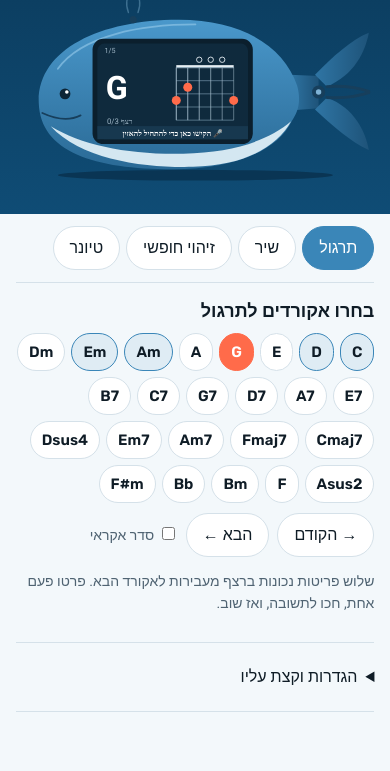
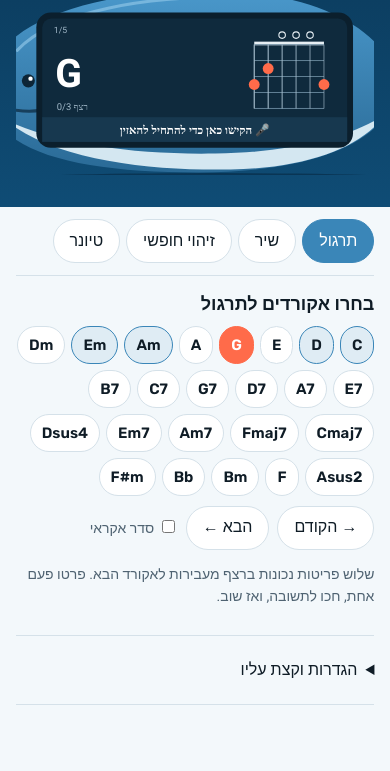
Before and after one commit to ido71/whale-chords, a plain HTML site: page index.html in a window 390 px wide. Shown: the part 73-844 px from the top of the page. Drawn offline with Linux system fonts and the light colour scheme.

Commit message:
Wider whale and feedback bar; zoom to the screen on phones
Co-Authored-By: Claude Opus 5.5 <noreply@anthropic.com>
Claude-Session: https://claude.ai/code/session_01DYjhNSaCwKjSs9wR2toJsx

```diff
--- a/index.html
+++ b/index.html
@@ -19,7 +19,7 @@ body{margin:0;background:var(--bg);color:var(--ink);font:16px/1.55 Heebo,Arial,s
 .top{background:linear-gradient(180deg,var(--sea),var(--sea2));color:#eaf4fa;padding:14px max(4vw,14px) 6px}
 .top .row{max-width:880px;margin:auto;display:flex;align-items:center;gap:10px;flex-wrap:wrap}
 h1{font:700 22px/1.1 Rubik,Heebo,sans-serif;margin:0;flex:1}
-.fig{position:relative;max-width:880px;margin:auto;aspect-ratio:600/330}
+.fig{position:relative;max-width:980px;margin:auto;aspect-ratio:780/330}
 .fig>svg{position:absolute;inset:0;width:100%;height:100%;direction:ltr}
 .fig>svg.go{cursor:pointer}
 .wrap{max-width:880px;margin:auto;padding:0 max(4vw,14px) 40px}
@@ -59,7 +59,7 @@ input[type=text]{min-height:44px;border-radius:12px;border:1.5px solid var(--rul
 .pick[hidden]{display:none}
 details{margin-top:8px}summary{cursor:pointer;min-height:32px}
 @media (prefers-reduced-motion:reduce){.meter i{transition:none}}
-@media(max-width:600px){h1{font-size:19px}.chip{min-height:38px;padding:0 11px}}
+@media(max-width:600px){.fig{aspect-ratio:494/262}h1{font-size:19px}.chip{min-height:38px;padding:0 11px}}
 </style>
 </head>
 <body>
@@ -69,7 +69,7 @@ details{margin-top:8px}summary{cursor:pointer;min-height:32px}
   <div class="meter" aria-hidden="true"><i id="lvl"></i></div>
   <button id="mic" class="mic">🎤 התחל להאזין</button>
  </div>
- <div class="fig"><svg id="whale" viewBox="0 0 600 330" role="img" aria-label="מסך הלוויתן"></svg></div>
+ <div class="fig"><svg id="whale" viewBox="0 0 780 330" role="img" aria-label="מסך הלוויתן"></svg></div>
  <div class="status" id="status" role="status"></div>
 </div>
 
@@ -549,6 +549,7 @@ function target() {
 
 // ------------------------------------------------------------ whale screen
 const svg = $('whale');
+const NARROW = matchMedia('(max-width: 600px)'); NARROW.addEventListener ? NARROW.addEventListener('change', () => screen()) : NARROW.addListener(() => screen());
 function diag(sh, x0, y0) {
   const w = 96, h = 88, sx = w / 5, fy = h / 4; const fr = sh.filter(f => f > 0); let base = 1;
   if (fr.length && Math.max(...fr) > 4) base = Math.min(...fr);
@@ -565,44 +566,46 @@ function screen() {
   if (S.mode === 'tune') {
     const t = T.tuner;
     const inTune = t && Math.abs(t.cents) < 5;
-    const nx = 262 + (t ? Math.max(-50, Math.min(50, t.cents)) : 0) * 2.2;
-    body = T_(262, 175, 58, '#fff', t ? t.note : '—', 'text-anchor="middle" font-weight="700" font-family="Rubik"') +
-      T_(262, 120, 13, '#9fb6c6', t ? 'מיתר ' + t.string + ' · ' + t.freq.toFixed(1) + ' Hz' : 'פרטו מיתר אחד', 'text-anchor="middle"') +
-      `<line x1="152" x2="372" y1="206" y2="206" stroke="#3b5a6f" stroke-width="2"/><line x1="262" x2="262" y1="196" y2="216" stroke="#9fb6c6" stroke-width="2"/>` +
+    const nx = 364 + (t ? Math.max(-50, Math.min(50, t.cents)) : 0) * 2.2;
+    body = T_(364, 175, 58, '#fff', t ? t.note : '—', 'text-anchor="middle" font-weight="700" font-family="Rubik"') +
+      T_(364, 120, 13, '#9fb6c6', t ? 'מיתר ' + t.string + ' · ' + t.freq.toFixed(1) + ' Hz' : 'פרטו מיתר אחד', 'text-anchor="middle"') +
+      `<line x1="254" x2="474" y1="206" y2="206" stroke="#3b5a6f" stroke-width="2"/><line x1="364" x2="364" y1="196" y2="216" stroke="#9fb6c6" stroke-width="2"/>` +
       (t ? `<circle cx="${nx}" cy="206" r="8" fill="${inTune ? '#1f9a60' : '#ff6b4a'}"/>` : '');
     T.fb = t ? { ok: inTune, t: inTune ? '✓ מכוון' : (t.cents < 0 ? 'נמוך ' : 'גבוה ') + Math.abs(t.cents).toFixed(0) + ' סנט — ' + (t.cents < 0 ? 'הדק' : 'שחרר') } : null;
   } else if (S.mode === 'free') {
     const h = T.heard;
     const sh = h ? E.fingering(h.chord) : null;
-    body = T_(150, 190, h && h.chord.name.length > 4 ? 40 : 54, '#fff', h ? h.chord.name : '?', 'font-weight="700" font-family="Rubik"') +
-      T_(152, 226, 13, '#9fb6c6', h ? 'אולי: ' + h.alternatives.map(a => a[0]).join(' · ') : 'נגנו אקורד') + (sh ? diag(sh, 268, 138) : '');
+    body = T_(172, 190, h && h.chord.name.length > 4 ? 40 : 54, '#fff', h ? h.chord.name : '?', 'font-weight="700" font-family="Rubik"') +
+      T_(174, 222, 13, '#9fb6c6', h ? 'אולי: ' + h.alternatives.map(a => a[0]).join(' · ') : 'נגנו אקורד') + (sh ? diag(sh, 446, 132) : '');
   } else {
     const t = target();
     const play = t.ch.transposed(-t.capo).name;
-    body = T_(150, 190, play.length > 4 ? 40 : 54, '#fff', play, 'font-weight="700" font-family="Rubik"') +
-      (t.capo ? T_(152, 212, 12.5, '#ffd36b', 'קפו ' + t.capo + ' · נשמע ' + t.ch.name) : '') +
-      (t.next ? T_(152, 232, 13, '#9fb6c6', '▶ ' + t.next) : T_(152, 232, 13, '#9fb6c6', 'רצף ' + T.streak + '/3')) +
-      T_(148, 114, 12, '#9fb6c6', S.mode === 'song' ? t.pos : (S.pracSel.length ? ((S.pracI % S.pracSel.length + S.pracSel.length) % S.pracSel.length + 1) + '/' + S.pracSel.length : '')) +
-      (t.sec ? T_(376, 114, 13, '#cfe2ee', t.sec, 'text-anchor="end"') : '') + diag(t.shape, 268, 138);
+    body = T_(172, 190, play.length > 4 ? 40 : 54, '#fff', play, 'font-weight="700" font-family="Rubik"') +
+      (t.capo ? T_(174, 210, 12.5, '#ffd36b', 'קפו ' + t.capo + ' · נשמע ' + t.ch.name) : '') +
+      (t.next ? T_(174, 222, 13, '#9fb6c6', '▶ ' + t.next) : T_(174, 222, 13, '#9fb6c6', 'רצף ' + T.streak + '/3')) +
+      T_(170, 116, 12, '#9fb6c6', S.mode === 'song' ? t.pos : (S.pracSel.length ? ((S.pracI % S.pracSel.length + S.pracSel.length) % S.pracSel.length + 1) + '/' + S.pracSel.length : '')) +
+      (t.sec ? T_(556, 116, 13, '#cfe2ee', t.sec, 'text-anchor="end"') : '') + diag(t.shape, 446, 132);
   }
   const fbt = T.fb == null ? (T.listening ? 'מקשיב…' : T.clipMode ? 'הקליטו קטע למטה' : '🎤 הקישו כאן כדי להתחיל להאזין') : T.fb.t;
   svg.classList.toggle('go', !T.listening && !T.clipMode);
+  svg.setAttribute('viewBox', NARROW.matches ? '118 50 494 262' : '0 0 780 330');
   svg.innerHTML = `<defs><linearGradient id="bd" x1="0" y1="0" x2="0" y2="1"><stop offset="0" stop-color="#4a98cb"/><stop offset="1" stop-color="#2a6a96"/></linearGradient><linearGradient id="tl" x1="0" y1="0" x2="1" y2="0"><stop offset="0" stop-color="#2f75a4"/><stop offset="1" stop-color="#1e5379"/></linearGradient></defs>
- <ellipse cx="300" cy="318" rx="230" ry="9" fill="#06263c" opacity=".55"/>
- <path d="M458 150 L506 152 L506 206 L458 210 Z" fill="url(#tl)"/><path d="M500 150 C530 120 560 92 590 80 C584 112 566 150 520 170 Z" fill="url(#tl)"/><path d="M500 208 C530 236 560 262 590 276 C584 244 566 206 520 188 Z" fill="url(#tl)"/>
+ <ellipse cx="390" cy="318" rx="300" ry="9" fill="#06263c" opacity=".55"/>
+ <g transform="translate(170 0)"><path d="M458 150 L506 152 L506 206 L458 210 Z" fill="url(#tl)"/><path d="M500 150 C530 120 560 92 590 80 C584 112 566 150 520 170 Z" fill="url(#tl)"/><path d="M500 208 C530 236 560 262 590 276 C584 244 566 206 520 188 Z" fill="url(#tl)"/>
  <path d="M520 170 C548 168 572 172 590 178 M520 188 C548 190 572 186 590 180" stroke="#173f5c" stroke-width="5" fill="none" stroke-linecap="round"/>
- <circle cx="506" cy="179" r="11" fill="#173f5c"/><circle cx="506" cy="179" r="4.5" fill="#7fb3d6"/>
+ <circle cx="506" cy="179" r="11" fill="#173f5c"/><circle cx="506" cy="179" r="4.5" fill="#7fb3d6"/></g>
+ <g transform="translate(28.6 0) scale(1.3 1)">
  <path d="M38 196 C36 108 140 58 272 58 C380 58 448 104 470 168 C478 196 470 214 462 226 C436 280 360 308 262 308 C132 308 40 280 38 196 Z" fill="url(#bd)"/>
  <path d="M58 236 C110 292 214 306 296 304 C380 302 436 272 460 228 C420 262 360 280 280 282 C190 284 110 268 58 236 Z" fill="#d4e7f1"/>
- <path d="M70 140 C110 84 210 66 300 66" stroke="#8cc4e6" stroke-width="3" fill="none" opacity=".7" stroke-linecap="round"/>
- <circle cx="196" cy="58" r="6" fill="#173f5c"/>
- <path d="M188 46 C182 30 186 18 194 10 M204 46 C210 30 206 18 198 10" stroke="#9ccbe8" stroke-width="2.4" fill="none" stroke-linecap="round" opacity="${T.listening ? .95 : .35}"/>
- <circle cx="82" cy="182" r="9" fill="#0d2536"/><circle cx="85" cy="179" r="3" fill="#fff"/>
- <path d="M44 214 C70 226 92 226 108 218" stroke="#173f5c" stroke-width="3" fill="none" stroke-linecap="round"/>
- <rect x="128" y="90" width="268" height="176" rx="18" fill="#0b1f2d"/><rect x="136" y="98" width="252" height="160" rx="12" fill="#0f2a3d"/>
+ <path d="M70 140 C110 84 210 66 300 66" stroke="#8cc4e6" stroke-width="3" fill="none" opacity=".7" stroke-linecap="round" vector-effect="non-scaling-stroke"/>
+ <path d="M44 214 C70 226 92 226 108 218" stroke="#173f5c" stroke-width="3" fill="none" stroke-linecap="round" vector-effect="non-scaling-stroke"/></g>
+ <circle cx="283" cy="58" r="6" fill="#173f5c"/>
+ <path d="M275 46 C269 30 273 18 281 10 M291 46 C297 30 293 18 285 10" stroke="#9ccbe8" stroke-width="2.4" fill="none" stroke-linecap="round" opacity="${T.listening ? .95 : .35}"/>
+ <circle cx="135" cy="182" r="9" fill="#0d2536"/><circle cx="138" cy="179" r="3" fill="#fff"/>
+ <rect x="146" y="88" width="436" height="186" rx="20" fill="#0b1f2d"/><rect x="154" y="96" width="420" height="170" rx="13" fill="#0f2a3d"/>
  ${body}
- <rect x="136" y="236" width="252" height="22" fill="${fbc}"/>
- <text x="262" y="252" font-size="13" font-weight="600" fill="#fff" font-family="Heebo" text-anchor="middle" direction="rtl">${esc(fbt)}</text>`;
+ <rect x="154" y="232" width="420" height="34" fill="${fbc}"/>
+ <text x="364" y="255" font-size="${fbt.length > 46 ? 14 : 16}" font-weight="600" fill="#fff" font-family="Heebo" text-anchor="middle" direction="rtl">${esc(fbt)}</text>`;
 }
 
 // ------------------------------------------------------------ panels
```
